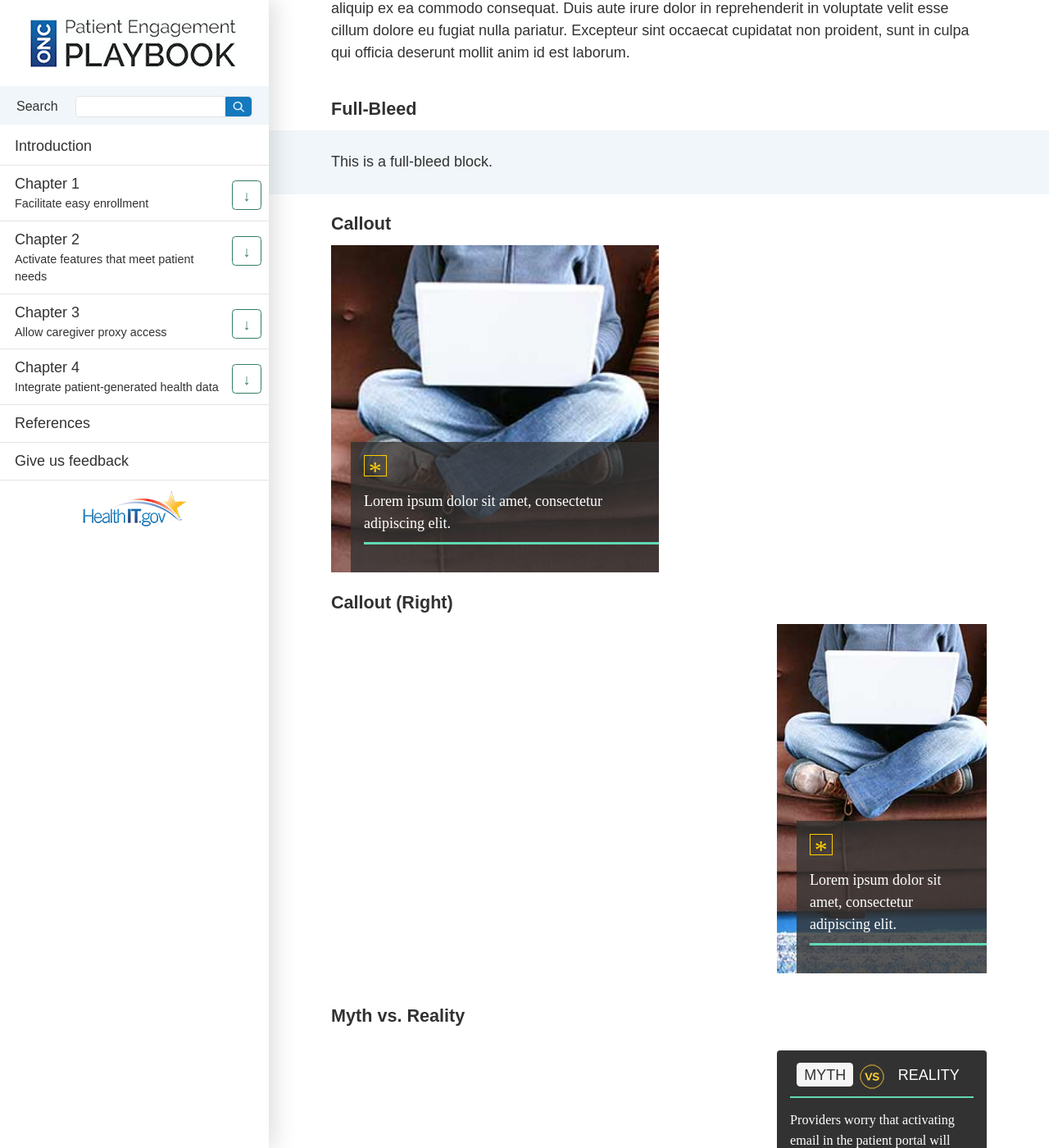
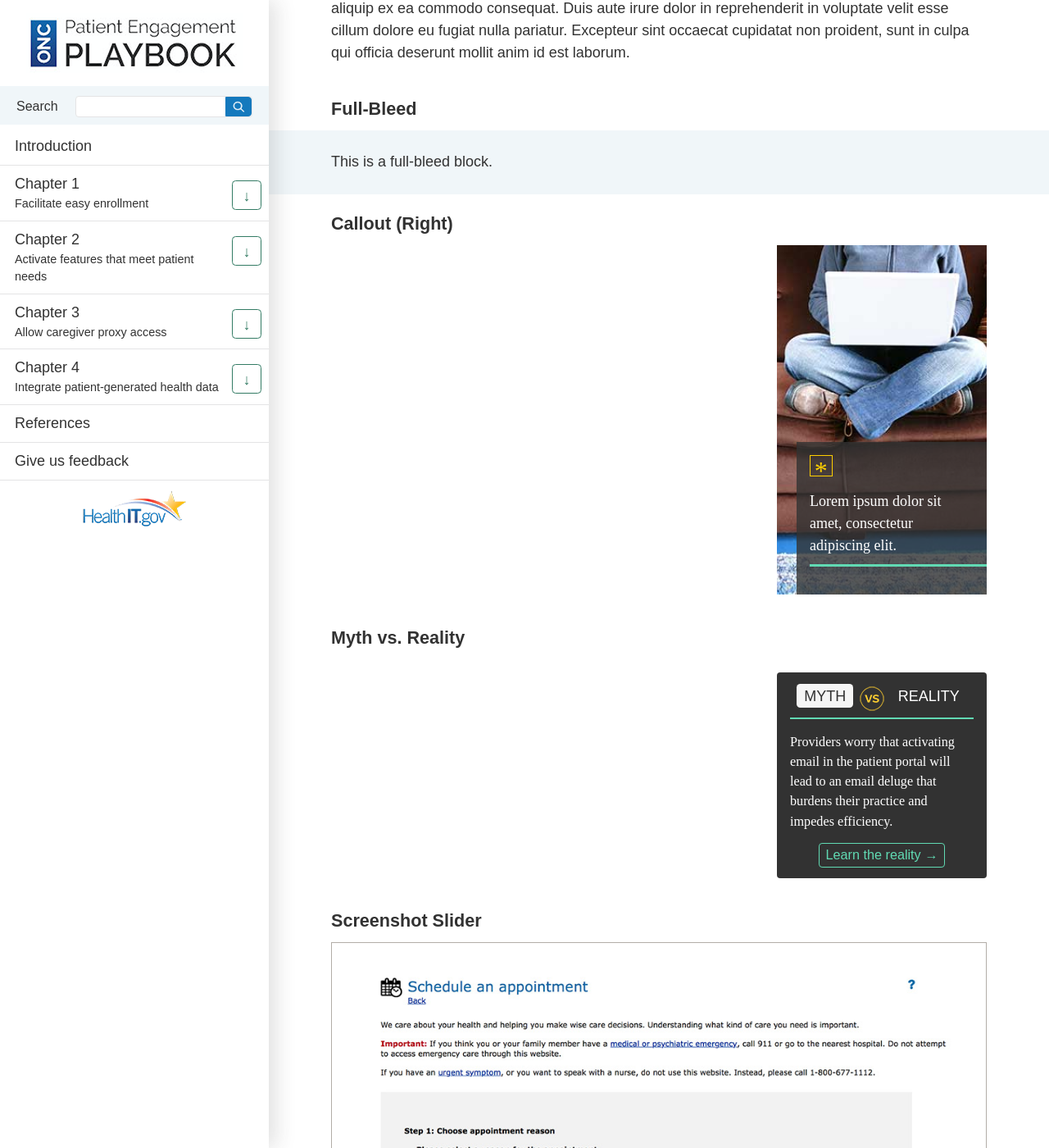
Before and after one commit to SriGovHealth/ONCHITPlaybook, a Jekyll site: the page built from _content/styleguide.html, in a window 1280 px wide and 1400 px high, scrolled down 9796 px. Shown: the whole window at 82% size. Built offline with Jekyll 4.4.1, drawn with Linux system fonts in a browser that asks for light colours; some of the changed text lies outside the part shown.

Commit message:
Styleguide adjustments

```diff
--- a/_content/styleguide.html
+++ b/_content/styleguide.html
@@ -570,15 +570,6 @@ bodyclass: styleguide
   <div class="row">
     <div class="grid-12">
 
-      <h3 class="styleguide">Callout</h3>
-
-      <div class="callout">
-        <div class="callout-inner">
-          <div class="callout-icon" aria-hidden="true"><span>*</span></div>
-          <p class="underlined">Lorem ipsum dolor sit amet, consectetur adipiscing elit.</p>
-        </div>
-      </div>
-
       <h3 class="styleguide">Callout (Right)</h3>
 
       <div class="clearfix">
@@ -753,35 +744,10 @@ bodyclass: styleguide
 <div class="content">
   <div class="row">
     <div class="grid-12">
-
-      <h3 class="styleguide">Pagination</h3>
-
-      <div class="pagination">
-        <a href="#" aria-label="Previous"><span aria-hidden="true">&laquo;</span></a>
-        <a href="#">1</a>
-        <a href="#">2</a>
-        <a href="#" class="current">3</a>
-        <a href="#">4</a>
-        <a href="#">5</a>
-        <span>&hellip;</span>
-        <a href="#">10</a>
-        <a href="#" aria-label="Next"><span aria-hidden="true">&raquo;</span></a>
-      </div>
-
       <h3 class="styleguide">Panel</h3>
 
       <div class="panel">
         <p>This is a panel.</p>
-      </div>
-
-      <h3 class="styleguide">Breadcrumb</h3>
-
-      <div class="breadcrumb">
-        <ul>
-          <li><a href="#">Home</a></li>
-          <li><a href="#">Project Page</a></li>
-          <li>Project Detail</li>
-        </ul>
       </div>
 
       <h3 class="styleguide">Search</h3>
--- a/_sass/_patterns.scss
+++ b/_sass/_patterns.scss
@@ -239,6 +239,7 @@
 .search {
   @extend %clearfix;
   background-color: $off-white;
+  max-width: $sidebar-width;
   padding: .75em 1.25em;
 }
 
```
